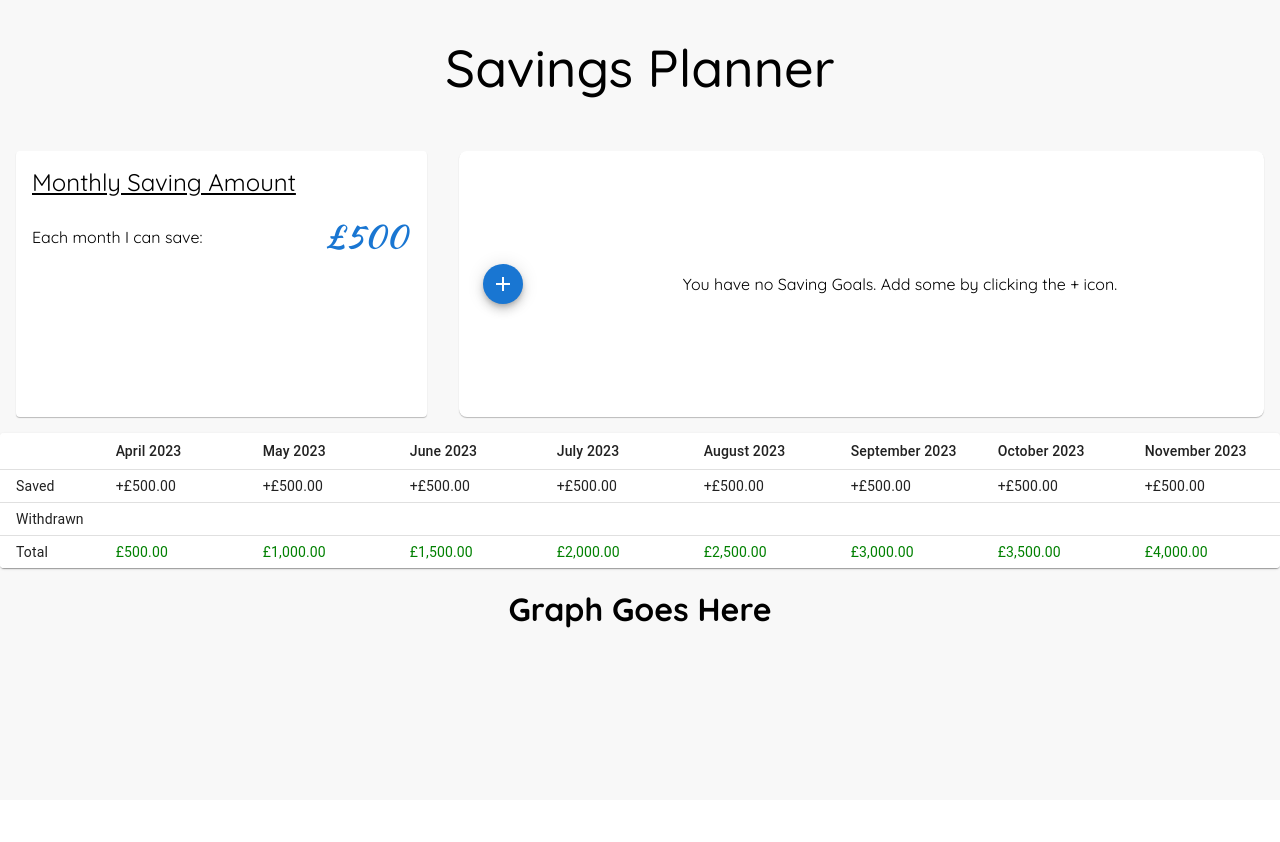
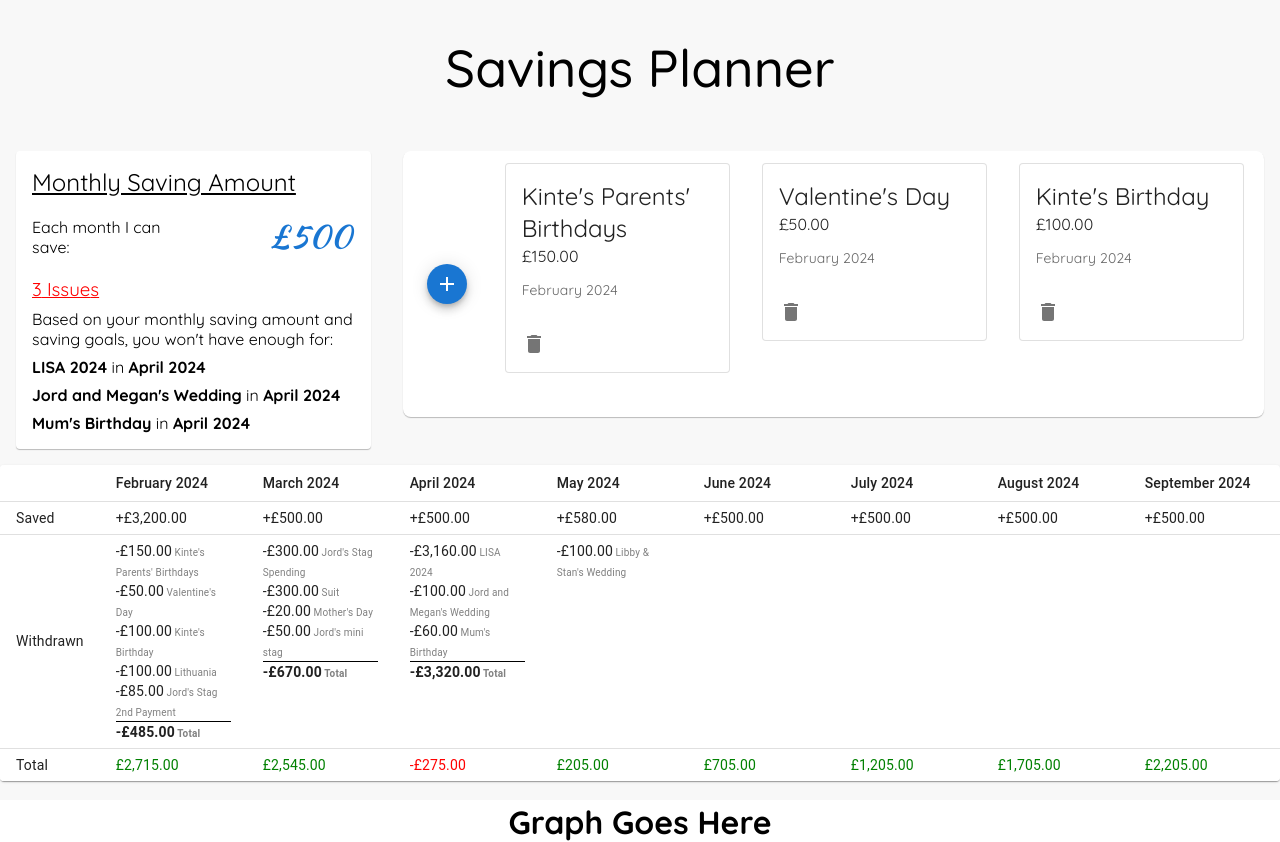
Before and after one commit to AKP-13/savings-planner, a React (Create React App) app: page / in a window 1280 px wide. Before the commit the page ends 800 px from the top, so only its background shows below. Built offline with nearby package versions, Linux system fonts and the light colour scheme.

Commit message:
Add default saving items

```diff
--- a/src/App.tsx
+++ b/src/App.tsx
@@ -15,39 +15,210 @@ const SavingsContainer = styled.div`
 
 const App = () => {
   const [tableData, setTableData] = useState<TableData>([
-    { month: 'April 2023', saved: 500, savingGoals: [] },
-    { month: 'May 2023', saved: 500, savingGoals: [] },
-    { month: 'June 2023', saved: 500, savingGoals: [] },
-    { month: 'July 2023', saved: 500, savingGoals: [] },
-    { month: 'August 2023', saved: 500, savingGoals: [] },
-    { month: 'September 2023', saved: 500, savingGoals: [] },
-    { month: 'October 2023', saved: 500, savingGoals: [] },
-    { month: 'November 2023', saved: 500, savingGoals: [] },
-    { month: 'December 2023', saved: 500, savingGoals: [] },
-    { month: 'January 2024', saved: 500, savingGoals: [] },
-    { month: 'February 2024', saved: 500, savingGoals: [] },
-    { month: 'March 2024', saved: 500, savingGoals: [] },
-    { month: 'April 2024', saved: 500, savingGoals: [] },
-    { month: 'May 2024', saved: 500, savingGoals: [] },
-    { month: 'June 2024', saved: 500, savingGoals: [] },
-    { month: 'July 2024', saved: 500, savingGoals: [] },
-    { month: 'August 2024', saved: 500, savingGoals: [] },
-    { month: 'September 2024', saved: 500, savingGoals: [] },
-    { month: 'October 2024', saved: 500, savingGoals: [] },
-    { month: 'November 2024', saved: 500, savingGoals: [] },
-    { month: 'December 2024', saved: 500, savingGoals: [] },
-    { month: 'January 2025', saved: 500, savingGoals: [] },
-    { month: 'February 2025', saved: 500, savingGoals: [] },
-    { month: 'March 2025', saved: 500, savingGoals: [] },
-    { month: 'April 2025', saved: 500, savingGoals: [] },
-    { month: 'May 2025', saved: 500, savingGoals: [] },
-    { month: 'June 2025', saved: 500, savingGoals: [] },
-    { month: 'July 2025', saved: 500, savingGoals: [] },
-    { month: 'August 2025', saved: 500, savingGoals: [] },
-    { month: 'September 2025', saved: 500, savingGoals: [] },
-    { month: 'October 2025', saved: 500, savingGoals: [] },
-    { month: 'November 2025', saved: 500, savingGoals: [] },
-    { month: 'December 2025', saved: 500, savingGoals: [] }
+    {
+      month: 'February 2024',
+      saved: 3200,
+      savingGoals: [
+        {
+          itemToSaveFor: "Kinte's Parents' Birthdays",
+          itemAmount: '150',
+          monthNeeded: 'February',
+          yearNeeded: '2024'
+        },
+        {
+          itemToSaveFor: "Valentine's Day",
+          itemAmount: '50',
+          monthNeeded: 'February',
+          yearNeeded: '2024'
+        },
+        {
+          itemToSaveFor: "Kinte's Birthday",
+          itemAmount: '100',
+          monthNeeded: 'February',
+          yearNeeded: '2024'
+        },
+        {
+          itemToSaveFor: 'Lithuania',
+          itemAmount: '100',
+          monthNeeded: 'February',
+          yearNeeded: '2024'
+        },
+        {
+          itemToSaveFor: "Jord's Stag 2nd Payment",
+          itemAmount: '85',
+          monthNeeded: 'February',
+          yearNeeded: '2024'
+        }
+      ]
+    },
+    {
+      month: 'March 2024',
+      saved: 500,
+      savingGoals: [
+        {
+          itemToSaveFor: "Jord's Stag Spending",
+          itemAmount: '300',
+          monthNeeded: 'March',
+          yearNeeded: '2024'
+        },
+        {
+          itemToSaveFor: 'Suit',
+          itemAmount: '300',
+          monthNeeded: 'March',
+          yearNeeded: '2024'
+        },
+        {
+          itemToSaveFor: "Mother's Day",
+          itemAmount: '20',
+          monthNeeded: 'March',
+          yearNeeded: '2024'
+        },
+        {
+          itemToSaveFor: "Jord's mini stag",
+          itemAmount: '50',
+          monthNeeded: 'March',
+          yearNeeded: '2024'
+        }
+      ]
+    },
+    {
+      month: 'April 2024',
+      saved: 500,
+      savingGoals: [
+        {
+          itemToSaveFor: 'LISA 2024',
+          itemAmount: '3160',
+          monthNeeded: 'April',
+          yearNeeded: '2024'
+        },
+        {
+          itemToSaveFor: "Jord and Megan's Wedding",
+          itemAmount: '100',
+          monthNeeded: 'April',
+          yearNeeded: '2024'
+        },
+        {
+          itemToSaveFor: "Mum's Birthday",
+          itemAmount: '60',
+          monthNeeded: 'April',
+          yearNeeded: '2024'
+        }
+      ]
+    },
+    {
+      month: 'May 2024',
+      saved: 580,
+      savingGoals: [
+        {
+          itemToSaveFor: "Libby & Stan's Wedding",
+          itemAmount: '100',
+          monthNeeded: 'May',
+          yearNeeded: '2024'
+        }
+      ]
+    },
+    {
+      month: 'June 2024',
+      saved: 500,
+      savingGoals: []
+    },
+    {
+      month: 'July 2024',
+      saved: 500,
+      savingGoals: []
+    },
+    {
+      month: 'August 2024',
+      saved: 500,
+      savingGoals: []
+    },
+    {
+      month: 'September 2024',
+      saved: 500,
+      savingGoals: []
+    },
+    {
+      month: 'October 2024',
+      saved: 500,
+      savingGoals: []
+    },
+    {
+      month: 'November 2024',
+      saved: 500,
+      savingGoals: []
+    },
+    {
+      month: 'December 2024',
+      saved: 500,
+      savingGoals: [
+        {
+          itemToSaveFor: 'Christmas',
+          itemAmount: '500',
+          monthNeeded: 'December',
+          yearNeeded: '2024'
+        }
+      ]
+    },
+    {
+      month: 'January 2025',
+      saved: 500,
+      savingGoals: []
+    },
+    {
+      month: 'February 2025',
+      saved: 500,
+      savingGoals: []
+    },
+    {
+      month: 'March 2025',
+      saved: 500,
+      savingGoals: []
+    },
+    {
+      month: 'April 2025',
+      saved: 500,
+      savingGoals: []
+    },
+    {
+      month: 'May 2025',
+      saved: 500,
+      savingGoals: []
+    },
+    {
+      month: 'June 2025',
+      saved: 500,
+      savingGoals: []
+    },
+    {
+      month: 'July 2025',
+      saved: 500,
+      savingGoals: []
+    },
+    {
+      month: 'August 2025',
+      saved: 500,
+      savingGoals: []
+    },
+    {
+      month: 'September 2025',
+      saved: 500,
+      savingGoals: []
+    },
+    {
+      month: 'October 2025',
+      saved: 500,
+      savingGoals: []
+    },
+    {
+      month: 'November 2025',
+      saved: 500,
+      savingGoals: []
+    },
+    {
+      month: 'December 2025',
+      saved: 500,
+      savingGoals: []
+    }
   ]);
 
   const totalSaved = useMemo(() => returnTotals({ tableData }), [tableData]);
```
